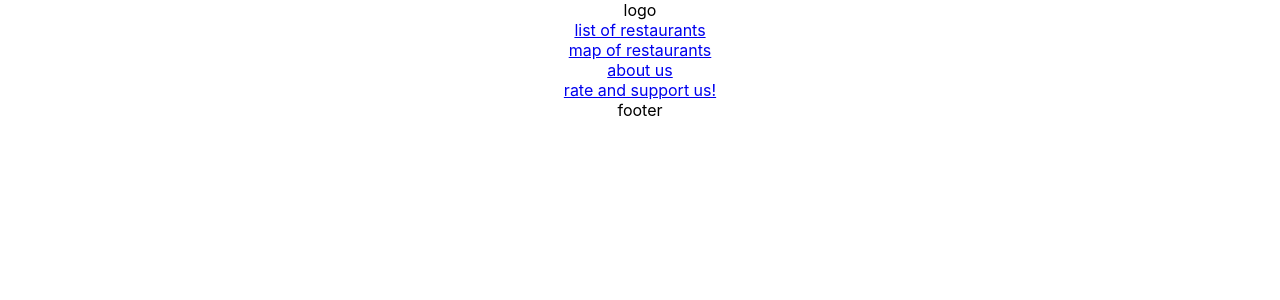
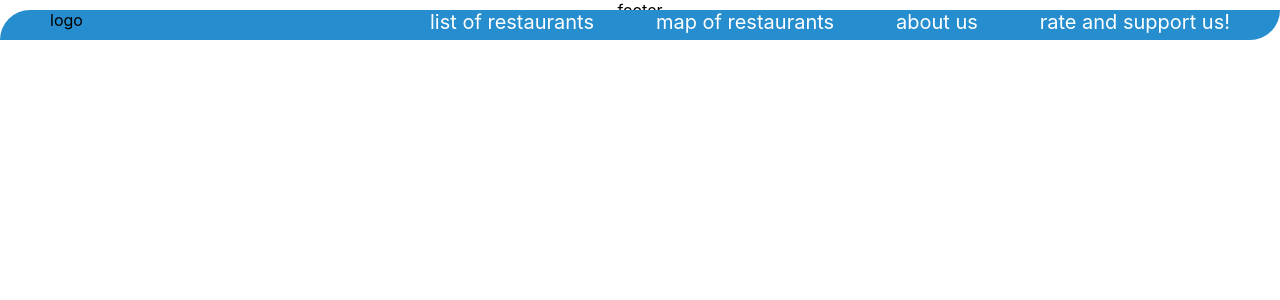
Before and after one commit to Obozov/Gastro_Vate-REACT_PET_PROJ-, a React (Create React App) app: page / in a window 1280 px wide. Shown: the top 300 px of the page. Built offline with nearby package versions, Linux system fonts and the light colour scheme.

Commit message:
header css

```diff
--- a/src/Components/Header/Header.module.css
+++ b/src/Components/Header/Header.module.css
@@ -1,4 +1,15 @@
- .header_logo img{
- 	width: 20px;
- 	height: 20px;
+.header{
+	width: 100%;
+	position: absolute;
+	height: 30px;
+	background: #268dce;
+	top: 10px;
+	border-top-left-radius: 100px;
+	border-bottom-right-radius: 100px;
 }
+.header__row{
+	max-width: 1600px;
+	padding: 0 50px;
+	display: flex;
+	justify-content: space-between;
+}
--- a/src/Components/Header/burger/burger.module.css
+++ b/src/Components/Header/burger/burger.module.css
@@ -0,0 +1,20 @@
+.header_burger{
+	display: flex;
+	justify-content: space-between;
+	width: 800px;
+
+
+
+}
+
+a{
+	text-decoration: none;
+	color: white;
+	font-size: 20px;
+}
+.item{
+
+}
+.active_link{
+	color:#0000ff
+}
```
